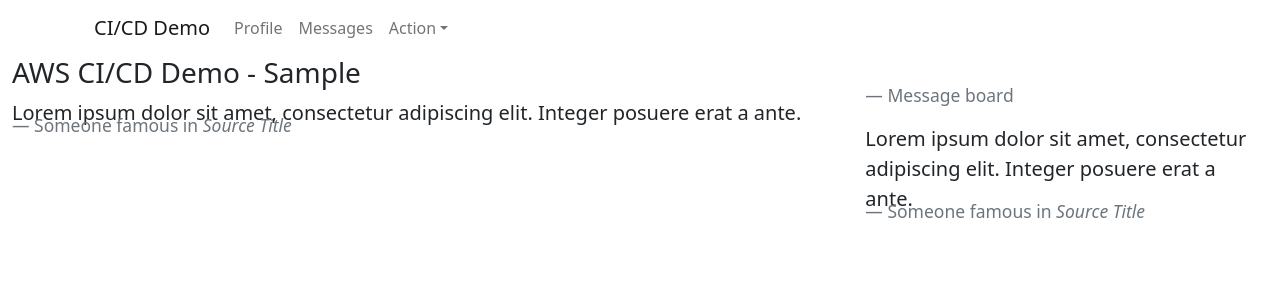
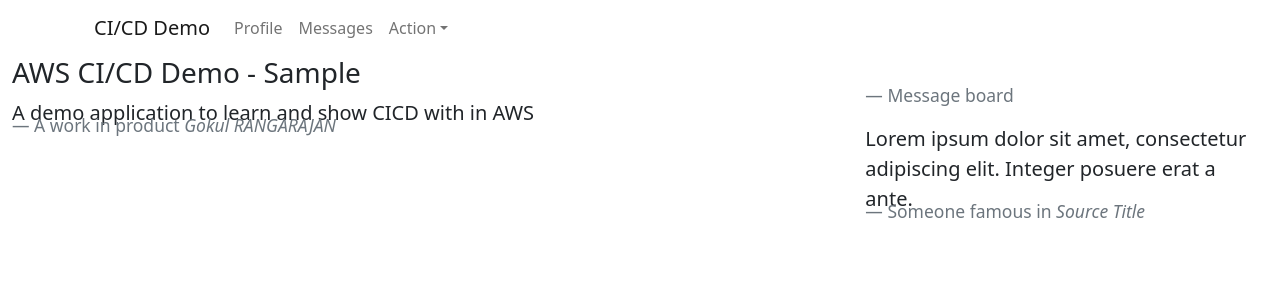
Before and after one commit to gokulraja2787/aws-cicd-demo, a React (Create React App) app: page / in a window 1280 px wide. Shown: the top 300 px of the page. Built offline with nearby package versions, Linux system fonts and the light colour scheme.

Commit message:
CD test: Content change

```diff
--- a/src/App.js
+++ b/src/App.js
@@ -55,10 +55,10 @@
           <Col xs={8}>
             <blockquote class="blockquote">
               <p class="mb-0">
-                Lorem ipsum dolor sit amet, consectetur adipiscing elit. Integer posuere erat a ante.
+                A demo application to learn and show CICD with in AWS
               </p>
               <footer class="blockquote-footer">
-                Someone famous in <cite>Source Title</cite>
+                A work in product <cite>Gokul RANGARAJAN</cite>
               </footer>
             </blockquote>
           </Col>
```
